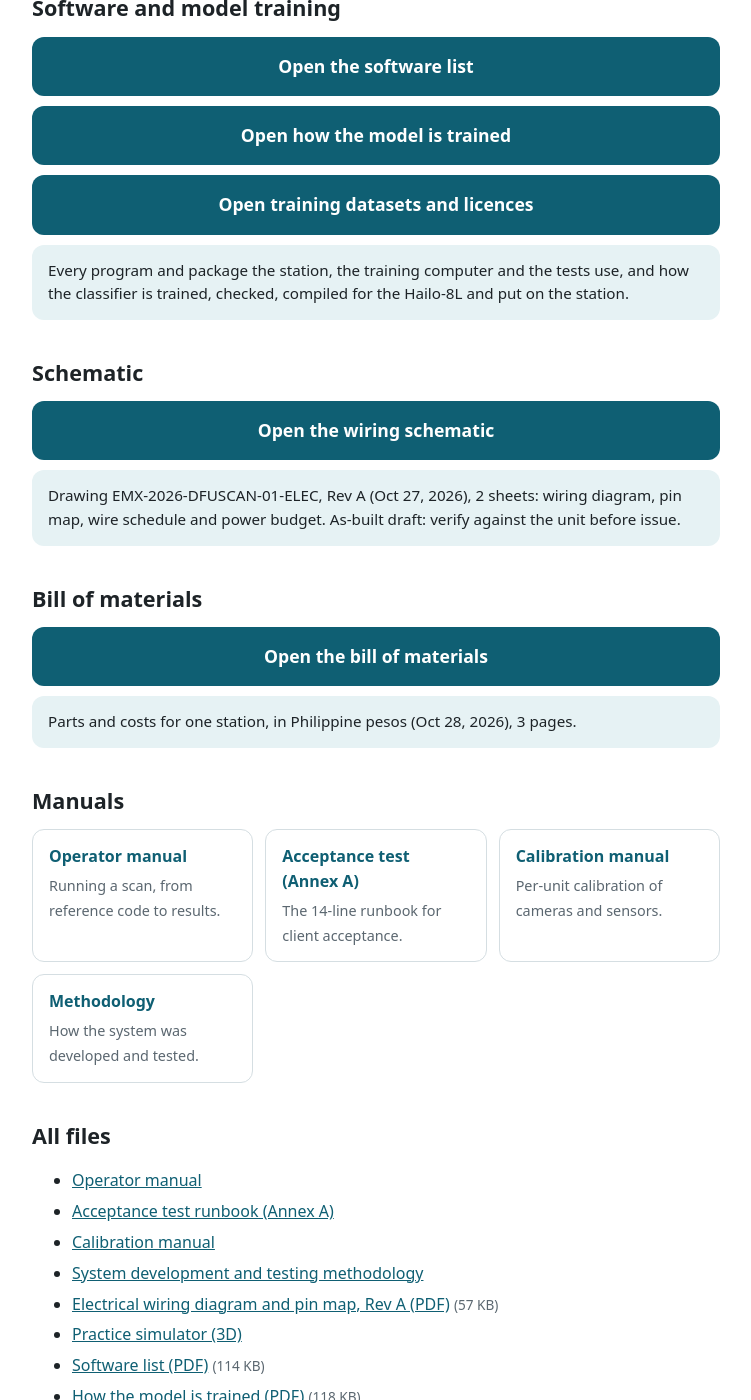
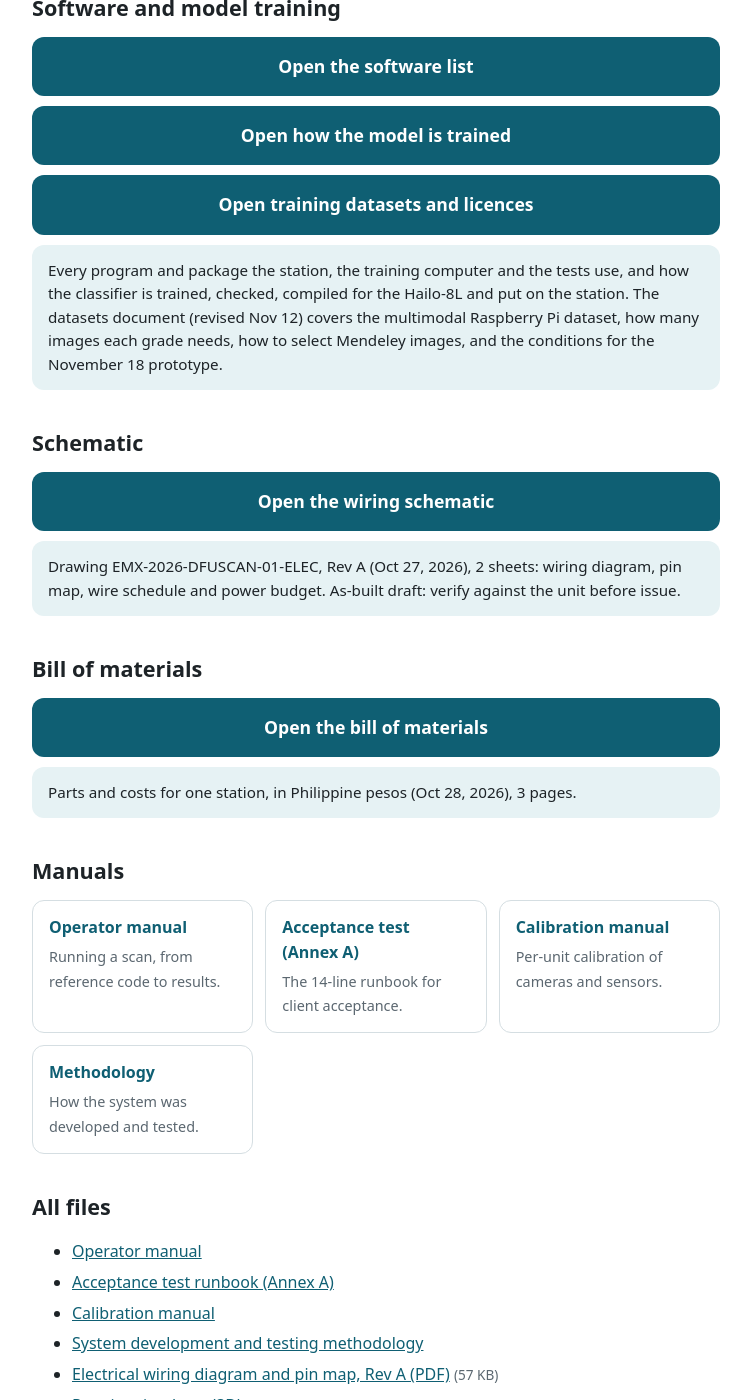
Before and after one commit to emathrixacademy/irdiabeticdetector-site, a Jekyll site: the page index.html, which Jekyll copies as it is, in a window 1280 px wide and 1400 px high, scrolled down 759 px. Shown: the whole window, without its empty margins (264-1015 px from the left). Built offline with Jekyll 4.4.1, drawn with Linux system fonts in a browser that asks for light colours; some of the changed text lies outside the part shown.

Commit message:
Add the multimodal Raspberry Pi dataset and per-grade image guidance to the datasets document
Covers the Mermer/Aksu RGB and thermal dataset (counts, burst shots, no licence,
conditions for the November 18 prototype), how many images each grade needs,
what to do if the minimum is not reached, and how to select Mendeley images.

```diff
--- a/index.html
+++ b/index.html
@@ -38,7 +38,9 @@
   <a class="btn" href="files/DFU-Station-datasets-and-licences.pdf">Open training datasets and licences</a>
   <div class="note">
     Every program and package the station, the training computer and the tests use, and how the
-    classifier is trained, checked, compiled for the Hailo-8L and put on the station.
+    classifier is trained, checked, compiled for the Hailo-8L and put on the station. The datasets
+    document (revised Nov 12) covers the multimodal Raspberry Pi dataset, how many images each
+    grade needs, how to select Mendeley images, and the conditions for the November 18 prototype.
   </div>
 
   <h2>Schematic</h2>
@@ -73,7 +75,7 @@
     <li><a href="cad.html">Practice simulator (3D)</a></li>
     <li><a href="files/DFU-Station-software-list.pdf">Software list (PDF)</a> <span class="size">(114 KB)</span></li>
     <li><a href="files/DFU-Station-model-training.pdf">How the model is trained (PDF)</a> <span class="size">(118 KB)</span></li>
-    <li><a href="files/DFU-Station-datasets-and-licences.pdf">Training datasets and licences (PDF)</a> <span class="size">(133 KB)</span></li>
+    <li><a href="files/DFU-Station-datasets-and-licences.pdf">Training datasets and licences, revised Nov 12 (PDF)</a> <span class="size">(171 KB)</span></li>
     <li><a href="files/DFU-Station-bill-of-materials.pdf">Bill of materials (PDF)</a> <span class="size">(55 KB)</span></li>
     <li><a href="files/DFU-Station-software.zip">Station software, full source code (zip)</a> <span class="size">(408 KB)</span></li>
   </ul>
```
Also changed, not shown: 1 other file.
